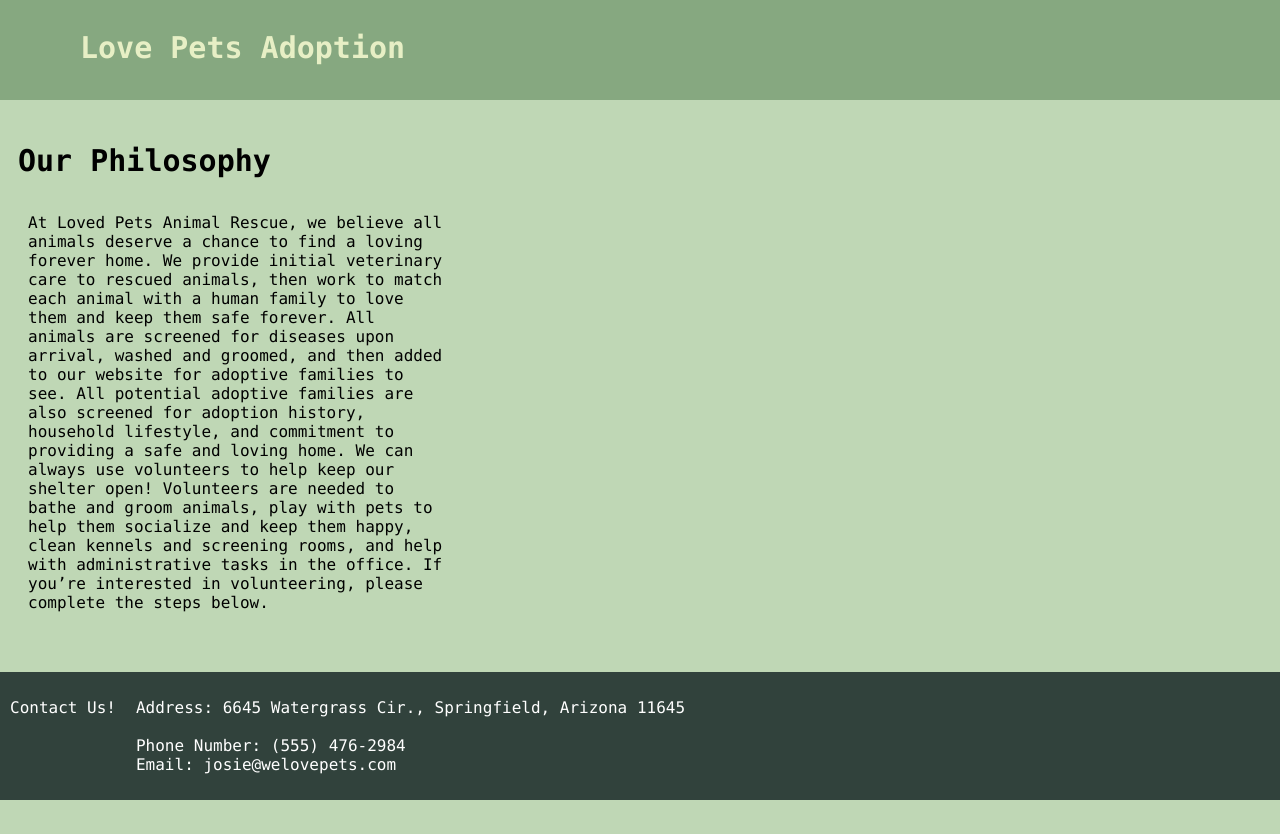
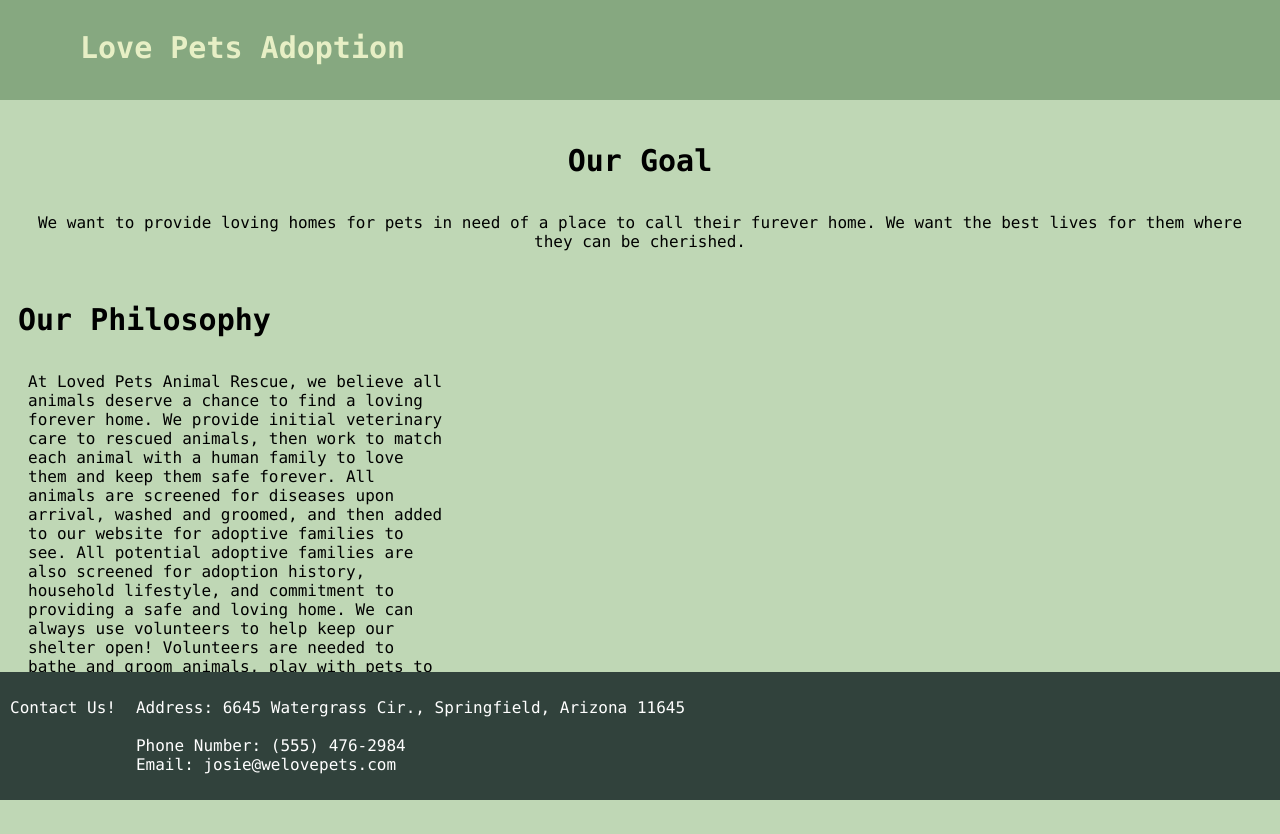
Before and after one commit to SabbineK/love_pets_adoption, a plain HTML site: page index.html in a window 1280 px wide. Before the commit the page ends 800 px from the top, so only its background shows below. Drawn offline with Linux system fonts and the light colour scheme.

Commit message:
Update index.html

```diff
--- a/index.html
+++ b/index.html
@@ -12,7 +12,10 @@
 
   </header>
  <main>
-  <section class = "mission">
+  <section class = "goal">
+    <center> <h2>Our Goal</h2>
+      <p>We want to provide loving homes for pets in need of a place to call their furever home. We want the best lives for them where they can be cherished.</p>
+    </center>
 
    </section>
   <section class = "philosophy">
```
